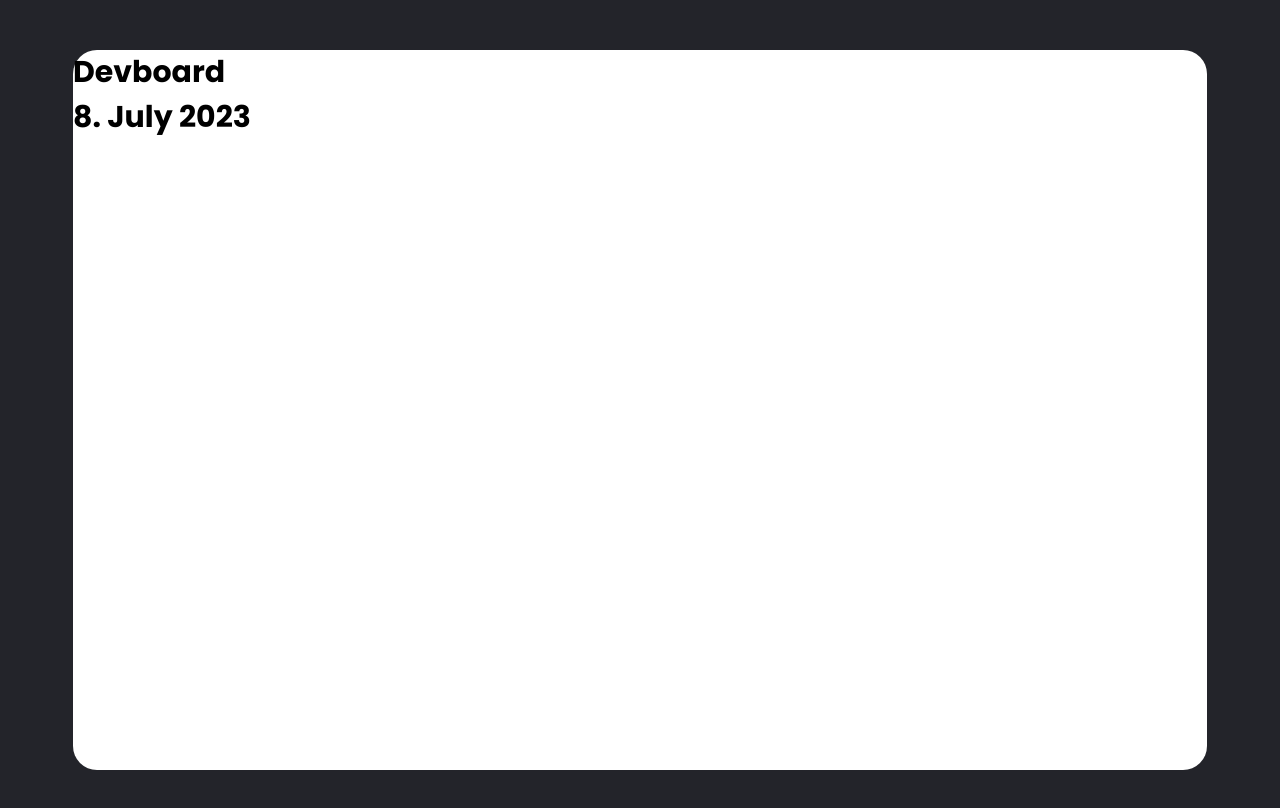
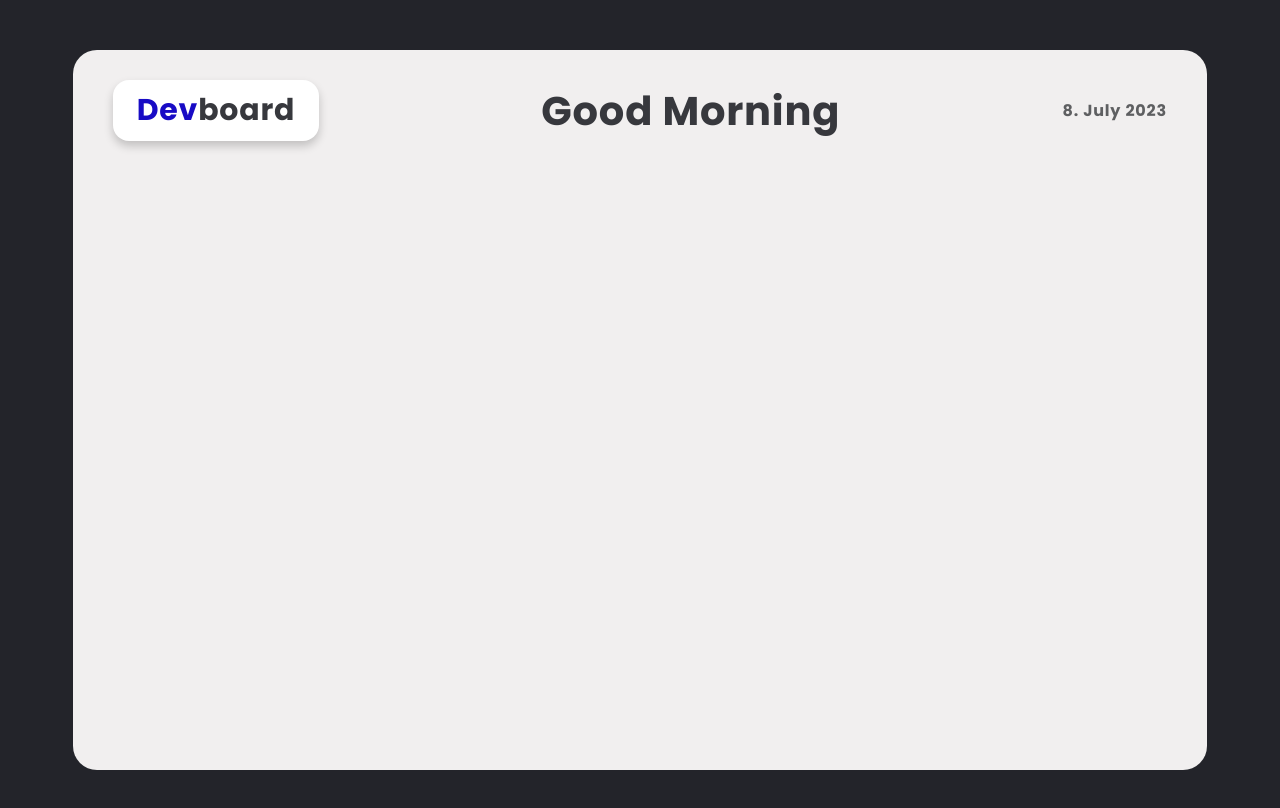
Before and after one commit to ObitoUchihax/Devboard, a plain HTML site: page index.html in a window 1280 px wide. Drawn offline with nearby package versions, Linux system fonts and the light colour scheme.

Commit message:
White Mode

```diff
--- a/index.html
+++ b/index.html
@@ -4,15 +4,21 @@
     <meta charset="UTF-8">
     <meta name="viewport" content="width=device-width, initial-scale=1.0">
     <link rel="stylesheet" href="styles.css">
+    <link rel="stylesheet" href="https://maxst.icons8.com/vue-static/landings/line-awesome/font-awesome-line-awesome/css/all.min.css">
+    <link rel="stylesheet" href="https://maxst.icons8.com/vue-static/landings/line-awesome/line-awesome/1.3.0/css/line-awesome.min.css">
     <title>Devboard</title>
 </head>
 <body>
     <div class="main">
         <form action="" class="main-form">
             <div class="navbar">
-                <h2>Devboard</h2>
-                <h2>8. July 2023</h2>
+                <div class="headline">
+                    <h2><span class="hl-span">Dev</span>board</h2>
+                </div>
+                <h2 style="font-size: 2.5rem; letter-spacing: 0.05rem;">Good Morning</h2>
+                <h4>8. July 2023</h4>
             </div>
+
         </form>
     </div>
 </body>
--- a/styles.css
+++ b/styles.css
@@ -19,6 +19,40 @@ body {
 .main {
     width: 90%;
     height: 90%;
-    background-color: white;
+    background-color: rgb(241, 239, 239);
     border-radius: 24px;
 }
+
+.navbar {
+    margin-top: 30px;
+    margin-left: 40px;
+    display: flex;
+    justify-content: space-between;
+    align-items: center;
+    margin-right: 40px;
+}
+
+.headline {
+    width: 190px;
+    text-align: center;
+    padding:8px;
+    background-color: #fff;
+    border-radius: 16px;
+    box-shadow: 0px 5px 10px rgba(0, 0, 0, 0.2);
+}
+
+.navbar h2 {
+    letter-spacing: 0.05rem;
+    cursor: pointer;
+    color: #37383d;
+}
+
+.navbar h4 {
+    color: #5e5f61;
+    font-size: 1rem;
+    letter-spacing: 0.05rem;
+}
+
+.navbar .hl-span {
+    color: #180bc5;
+}
```
